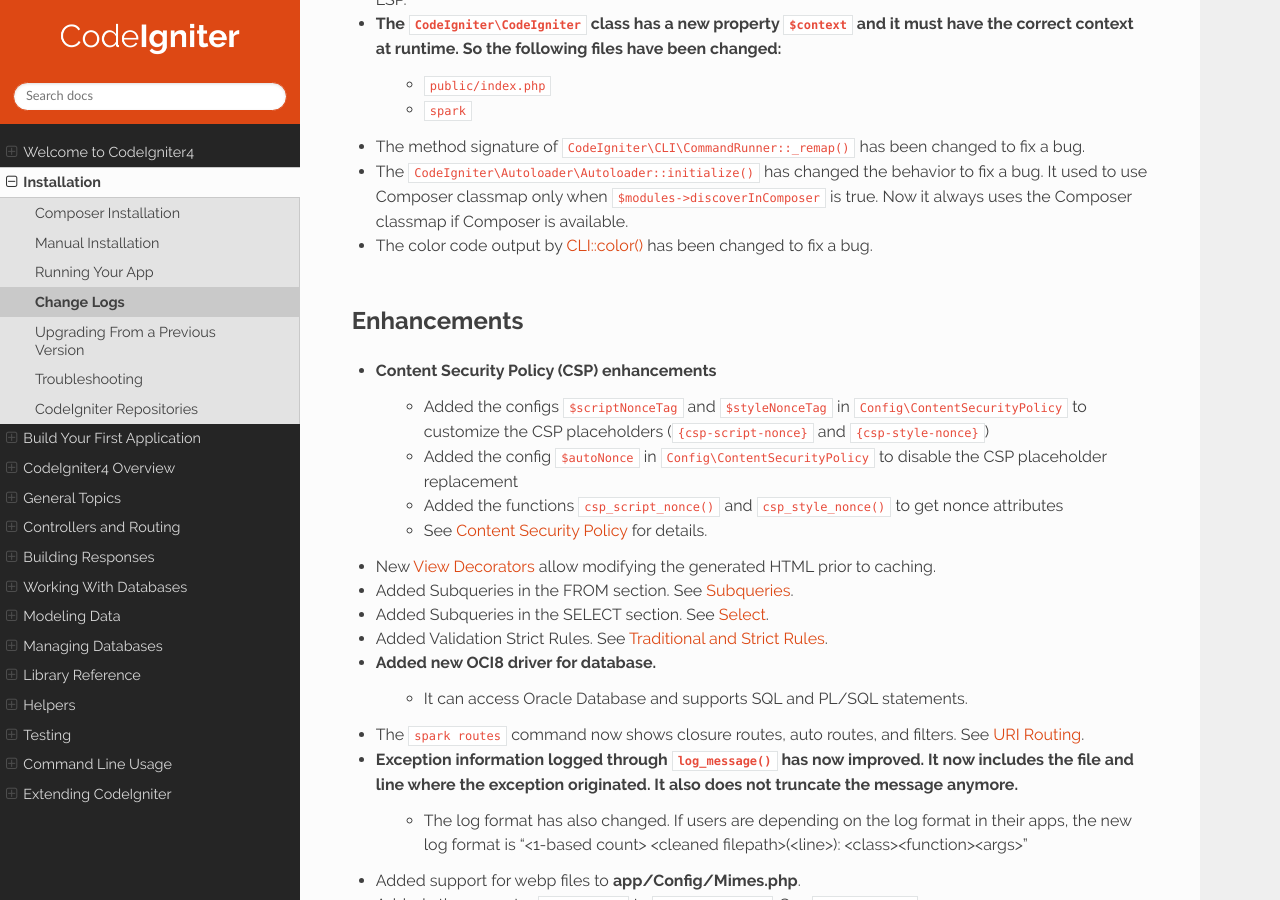
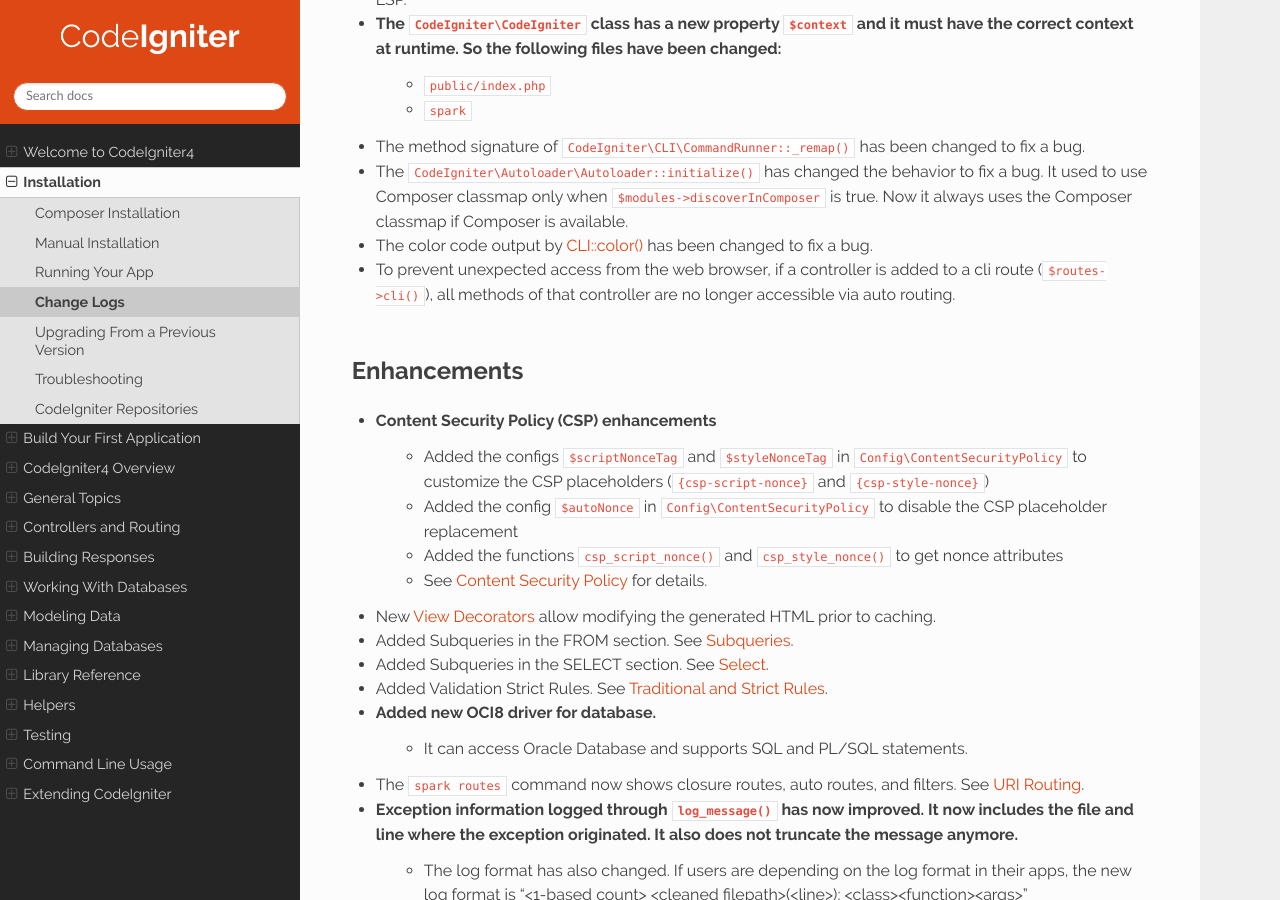
Before and after one commit to NEKOGET/ci4_user_guide_src, a Sphinx documentation site: the page built from source/changelogs/v4.2.0.rst, in a window 1280 px wide and 900 px high, scrolled down 534 px. Built offline with Sphinx 7.4.7 and the Read the Docs theme 2.0.0, drawn with Linux system fonts in a browser that asks for light colours; cross-references to code outside the pages are shown as plain code.

Commit message:
docs: add changelog

```diff
--- a/source/changelogs/v4.2.0.rst
+++ b/source/changelogs/v4.2.0.rst
@@ -19,6 +19,7 @@ BREAKING
 - The method signature of ``CodeIgniter\CLI\CommandRunner::_remap()`` has been changed to fix a bug.
 - The ``CodeIgniter\Autoloader\Autoloader::initialize()`` has changed the behavior to fix a bug. It used to use Composer classmap only when ``$modules->discoverInComposer`` is true. Now it always uses the Composer classmap if Composer is available.
 - The color code output by :ref:`CLI::color() <cli-library-color>` has been changed to fix a bug.
+- To prevent unexpected access from the web browser, if a controller is added to a cli route (``$routes->cli()``), all methods of that controller are no longer accessible via auto routing.
 
 Enhancements
 ************
```
